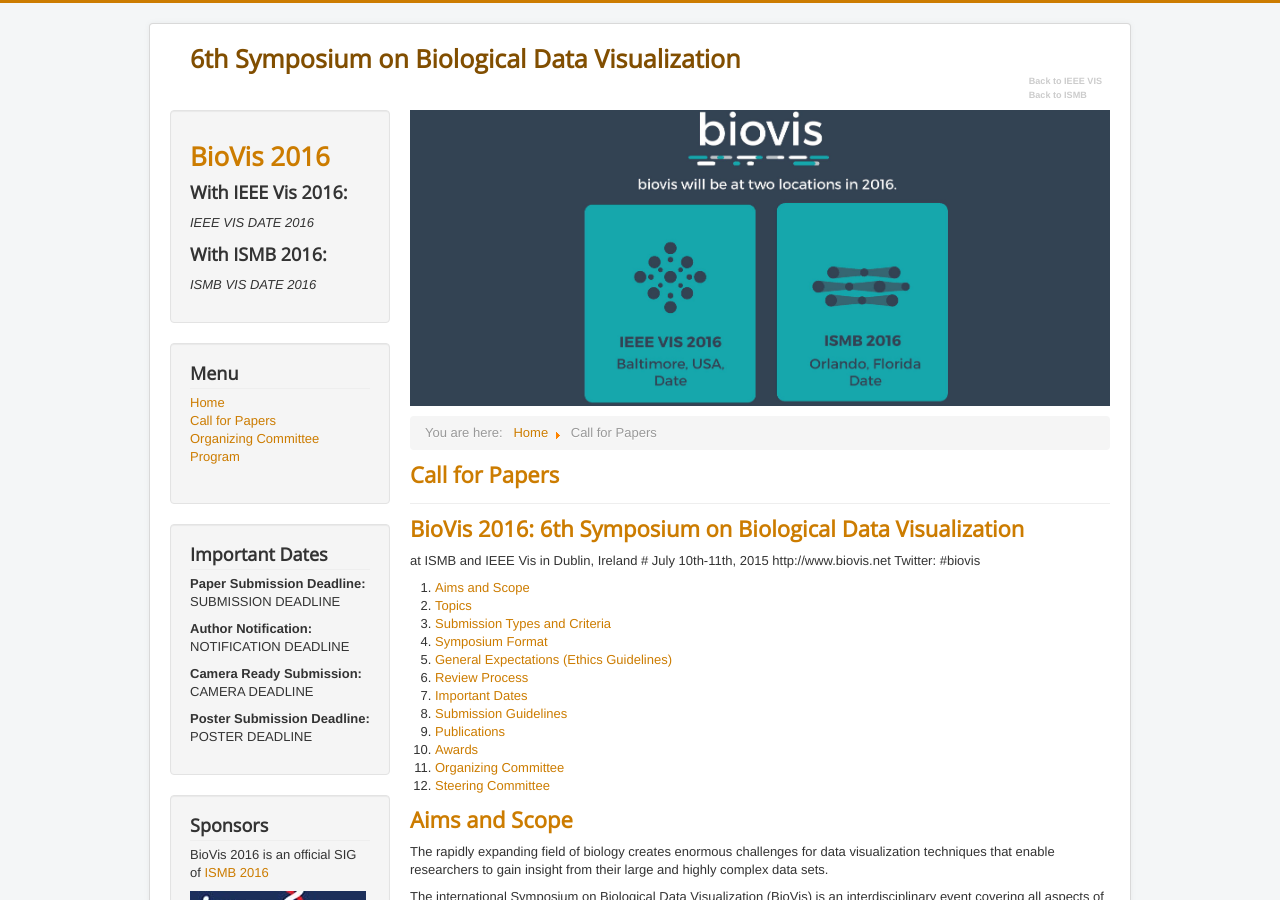
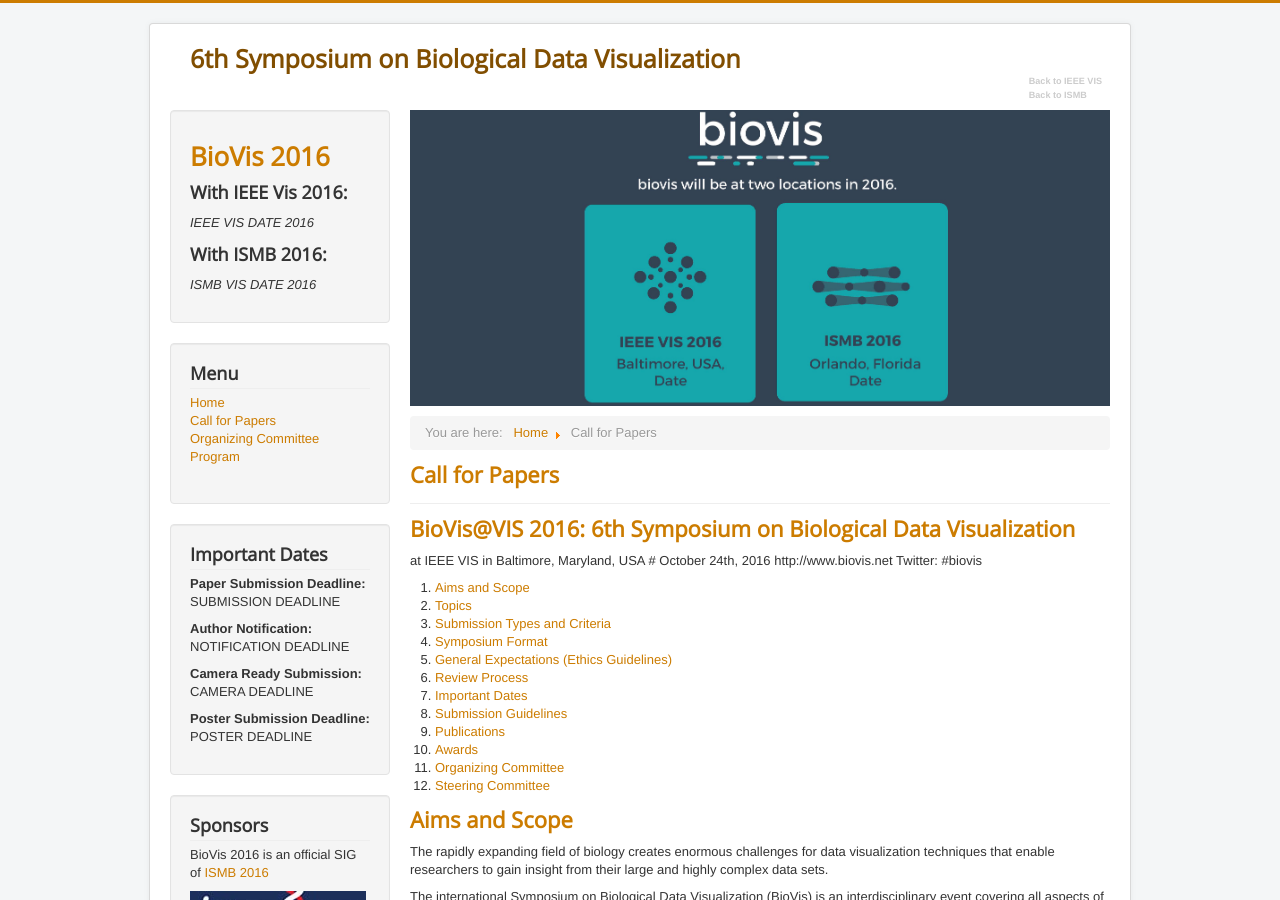
Before and after one commit to ngehlenborg/2017, a Jekyll site: the page built from cfp.md, in a window 1280 px wide and 900 px high. Built offline with Jekyll 4.4.1, drawn with Linux system fonts in a browser that asks for light colours.

Commit message:
Tuan's first commit

```diff
--- a/cfp.md
+++ b/cfp.md
@@ -3,8 +3,8 @@ layout: page
 title: Call for Papers
 permalink: /cfp/
 ---
-## BioVis 2016: 6th Symposium on Biological Data Visualization
-at ISMB and IEEE Vis in Dublin, Ireland # July 10th-11th, 2015 http://www.biovis.net
+## BioVis@VIS 2016: 6th Symposium on Biological Data Visualization
+at IEEE VIS in Baltimore, Maryland, USA # October 24th, 2016 http://www.biovis.net
 Twitter: #biovis
 
 1. [Aims and Scope](#scope)
```
